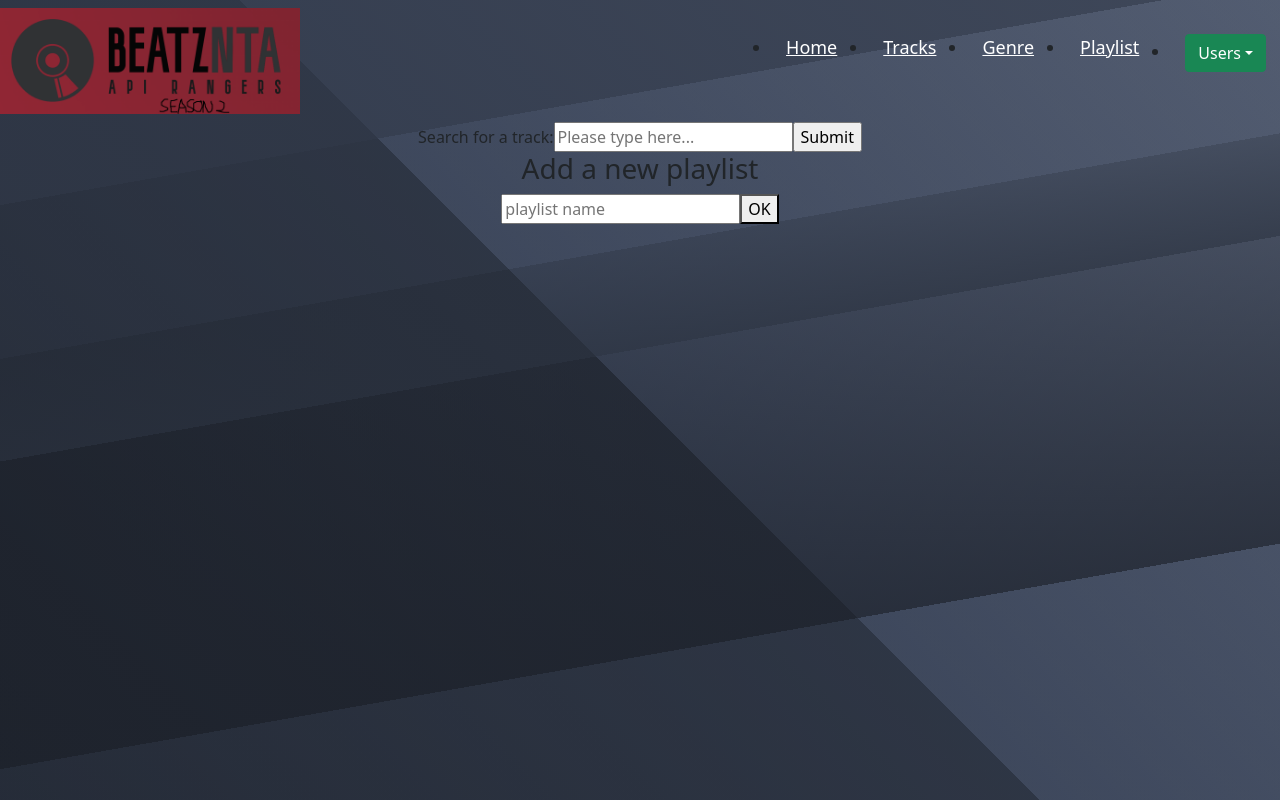
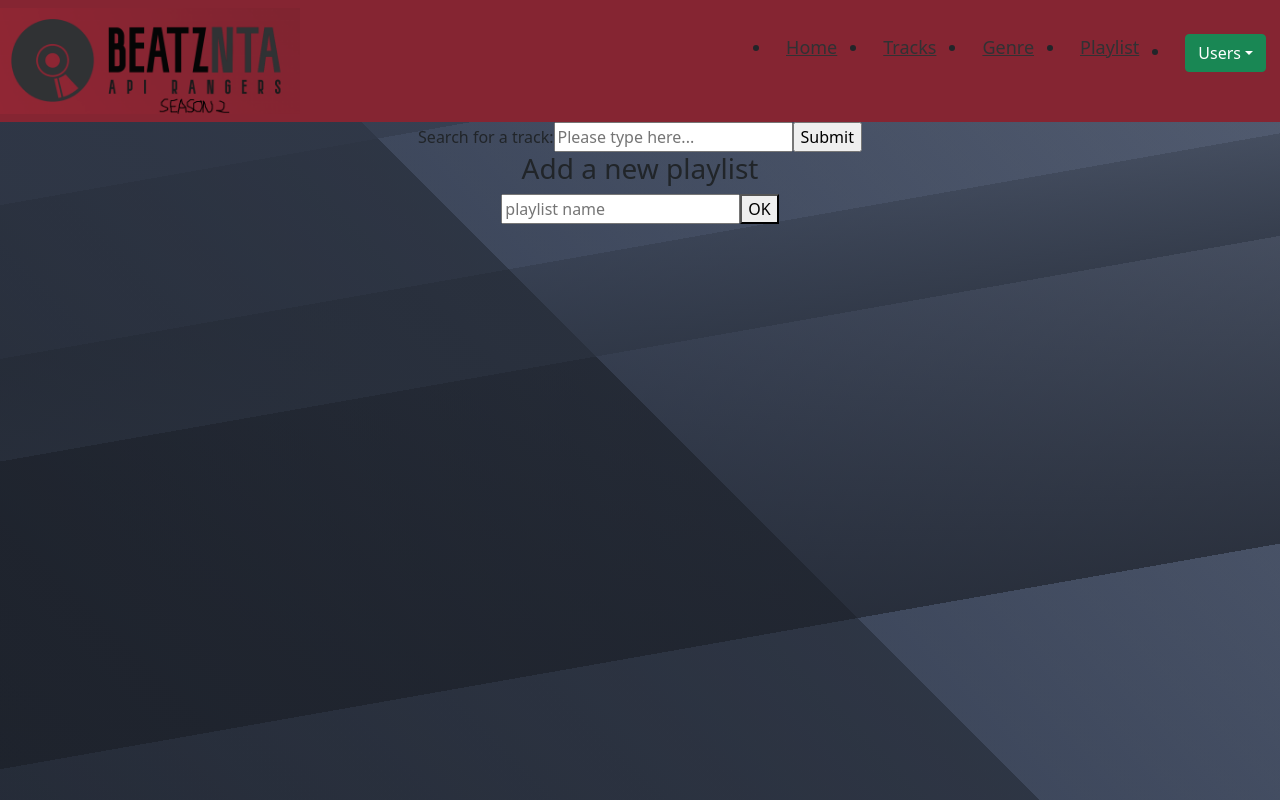
Before and after one commit to bendesousa/frontend_project_group4, a React (Create React App) app: page / in a window 1280 px wide. Built offline with nearby package versions, Linux system fonts and the light colour scheme; no server answers.

Commit message:
messing with navbar colours

```diff
--- a/src/App.css
+++ b/src/App.css
@@ -1,6 +1,10 @@
+.navbar {
+  background-color: rgba(133,37,50,255);
+}
+
 /* Nav bar Styleing*/
  .nav-links a {
-  color: #fff;
+  color: rgba(48,50,52,255);
  }
  /* LOGO */
  .logo {
```
